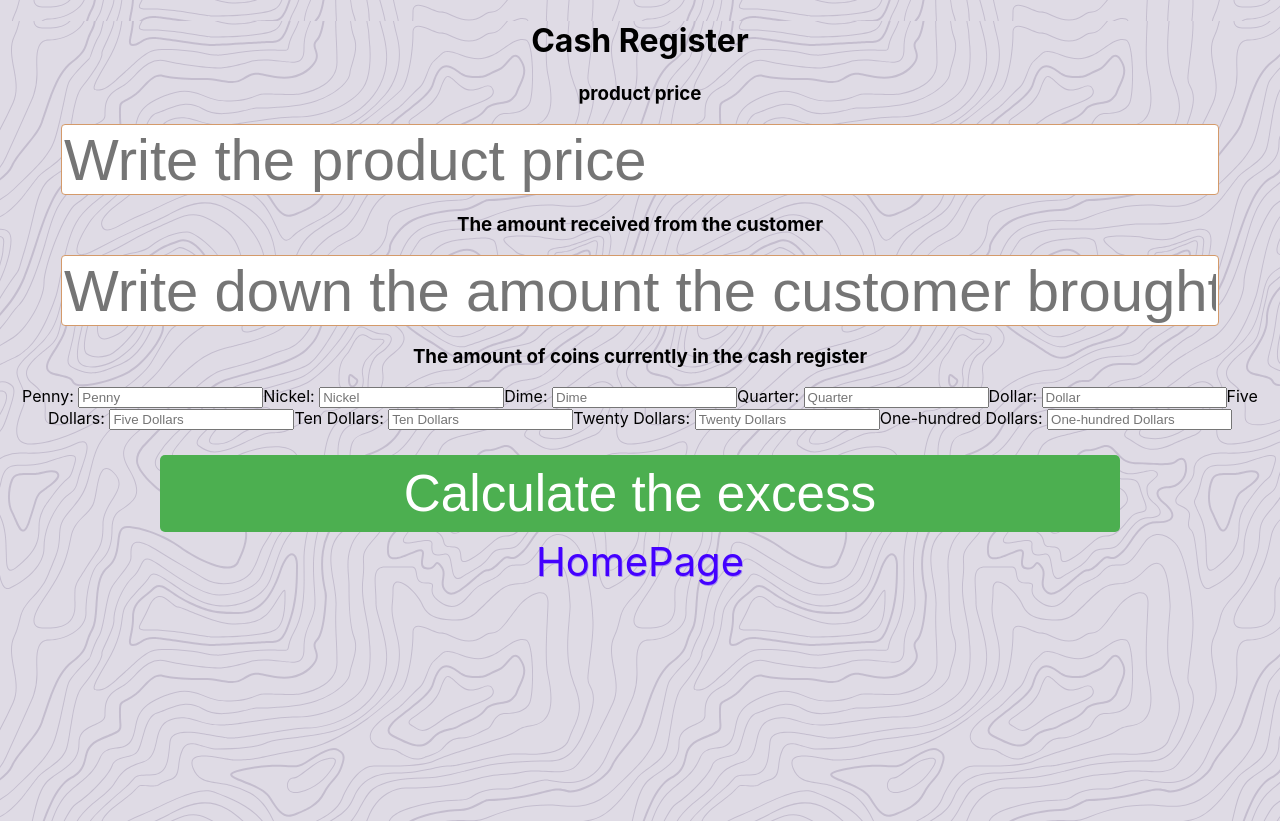
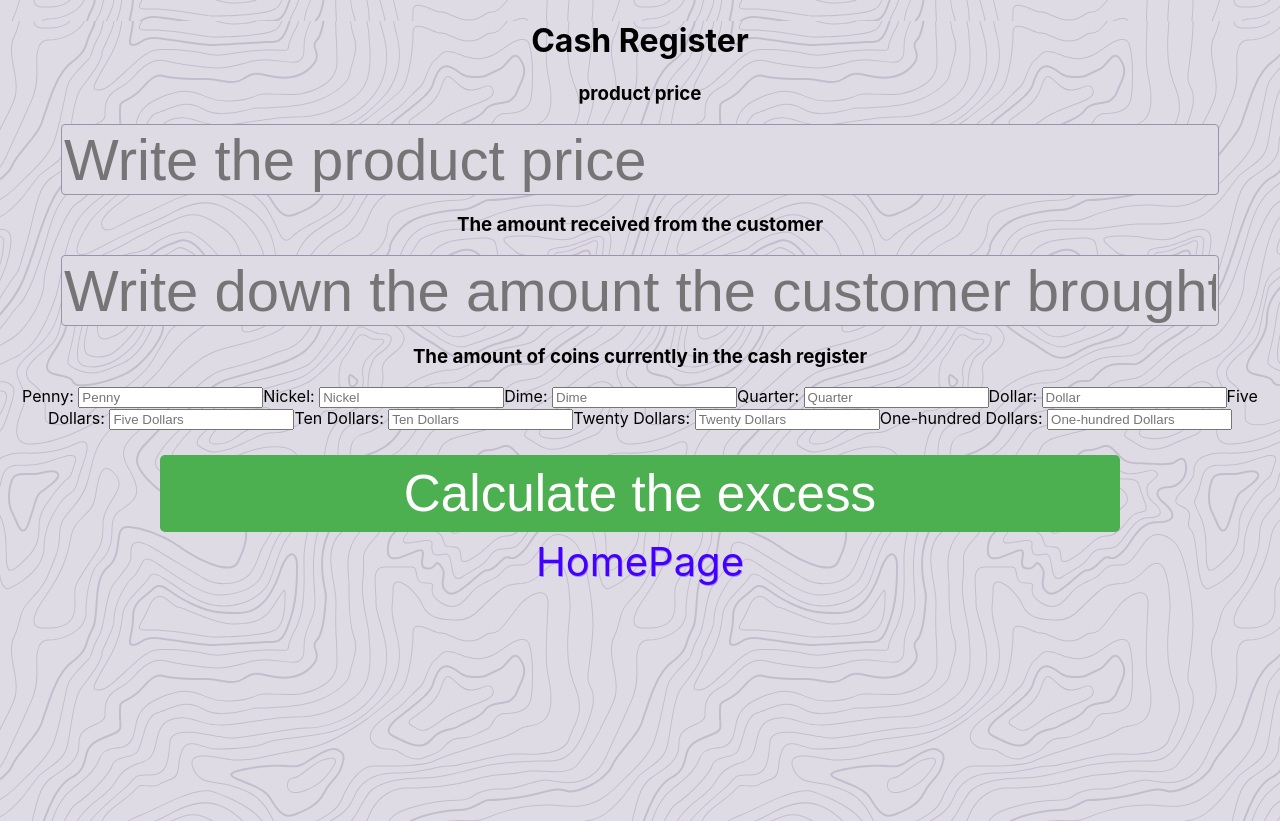
Before and after one commit to yitzhak-bloy/The-final-project-of-algorithm-and-data-structures-In-freeCodeCamp, a React (Create React App) app: page /cashRegister in a window 1280 px wide. Built offline with nearby package versions, Linux system fonts and the light colour scheme.

Commit message:
The color design of inputBox

```diff
--- a/src/Components/button/button.css
+++ b/src/Components/button/button.css
@@ -17,6 +17,6 @@
   }
 
   .submit:hover {
-    background-color: rgb(33, 94, 35); /* Green */
+    background-color: rgb(33, 94, 35);
     color: white;
   }
--- a/src/Components/inputBox/inputBox.css
+++ b/src/Components/inputBox/inputBox.css
@@ -1,16 +1,17 @@
 .text {
+  background-color: #DFDBE5;
   width:90%;
   height: 100%;
   font-size: 58px;
   margin: 0 auto;
-  border: 1.5px solid #D49A6A;
+  border: 1.5px solid #9c92ac;
   border-radius: 4px;
-  color: #804515;
+  color: #5f5969;
   -webkit-transition: 0.5s;
   transition: 0.5s;
   outline: none;
 }
 
 .text:focus {
-  background-color: lightblue;
+  box-shadow:         inset 0 0 10px #9c92ac;
 }
```
